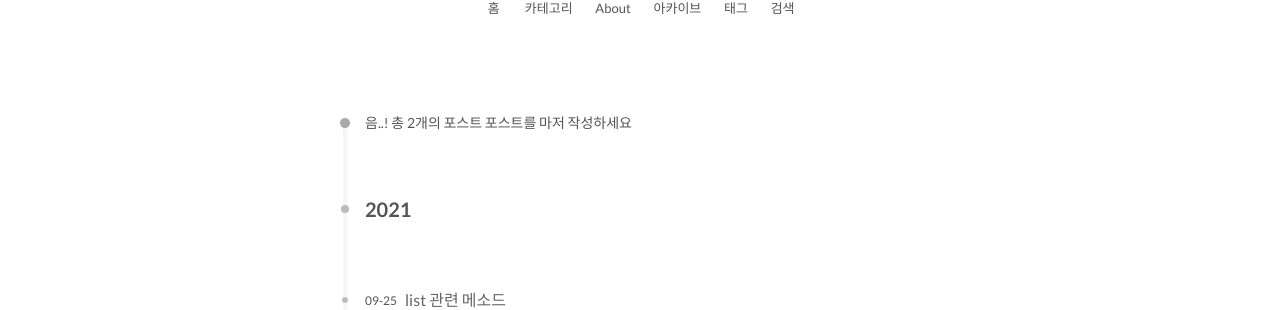
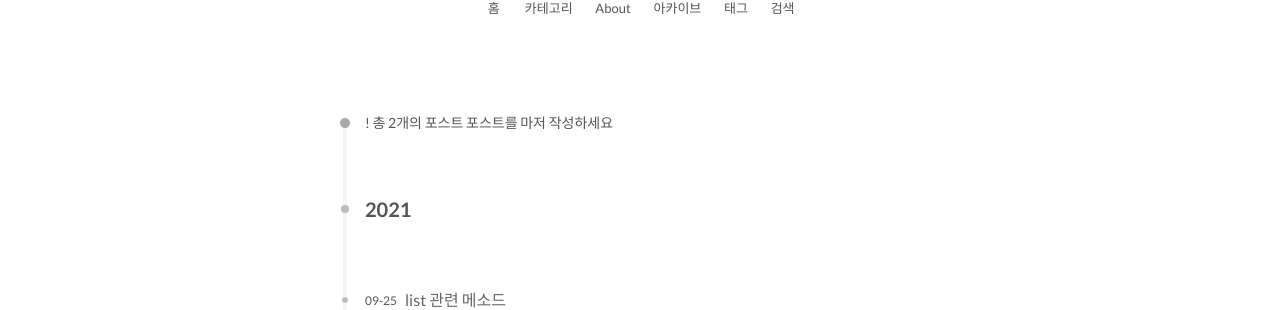
Before and after one commit to eui-young/eui-young.github.io, a Jekyll site: the page built from archives/index.html, in a window 1280 px wide. Shown: the part 231-541 px from the top of the page. Built offline with Jekyll 4.4.1, drawn with Linux system fonts in a browser that asks for light colours; comment, search, counter and statistics services are not loaded.

Commit message:
Update archive.html

```diff
--- a/_includes/archive.html
+++ b/_includes/archive.html
@@ -9,7 +9,7 @@
       {% elsif posts_length > 50 %} {% assign cheers = 'nice' %}
       {% elsif posts_length > 30 %} {% assign cheers = 'ok' %}
     {% else %}
-      {% assign cheers = 'um' %}
+
     {% endif %}
     {{ __.cheers[cheers] }}!
     {% if site.posts.size == 0 %}
```
